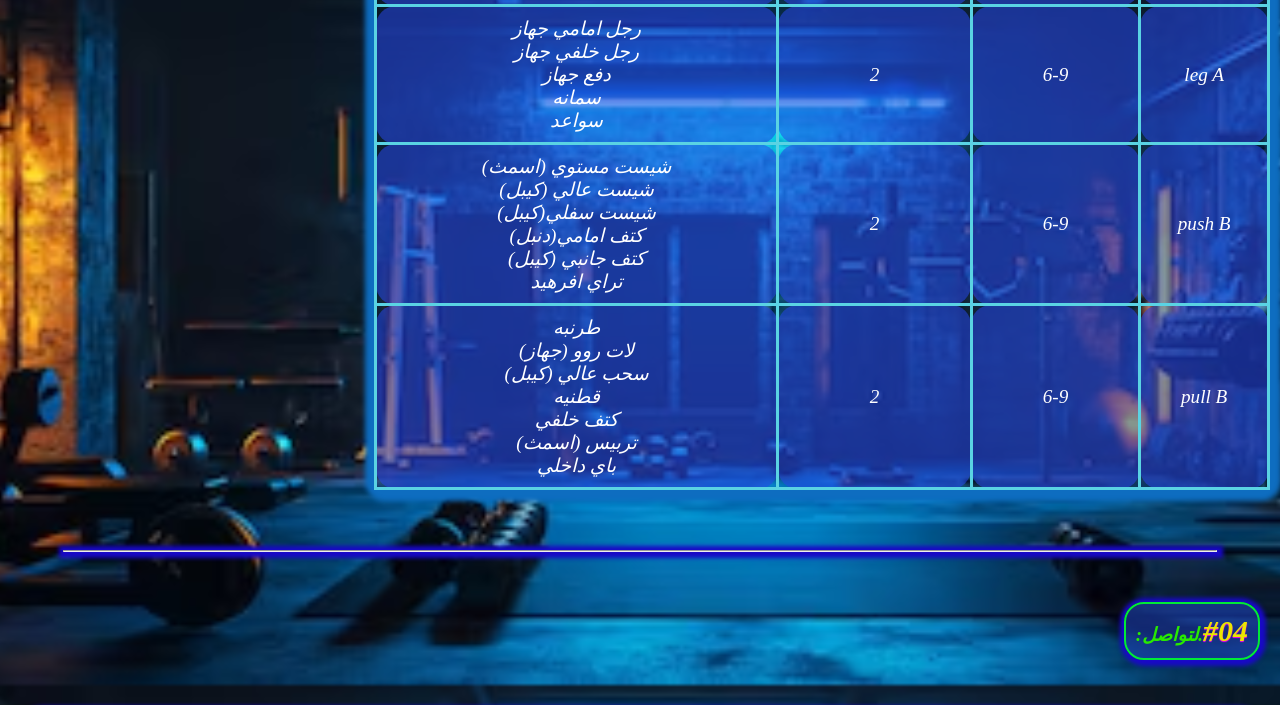
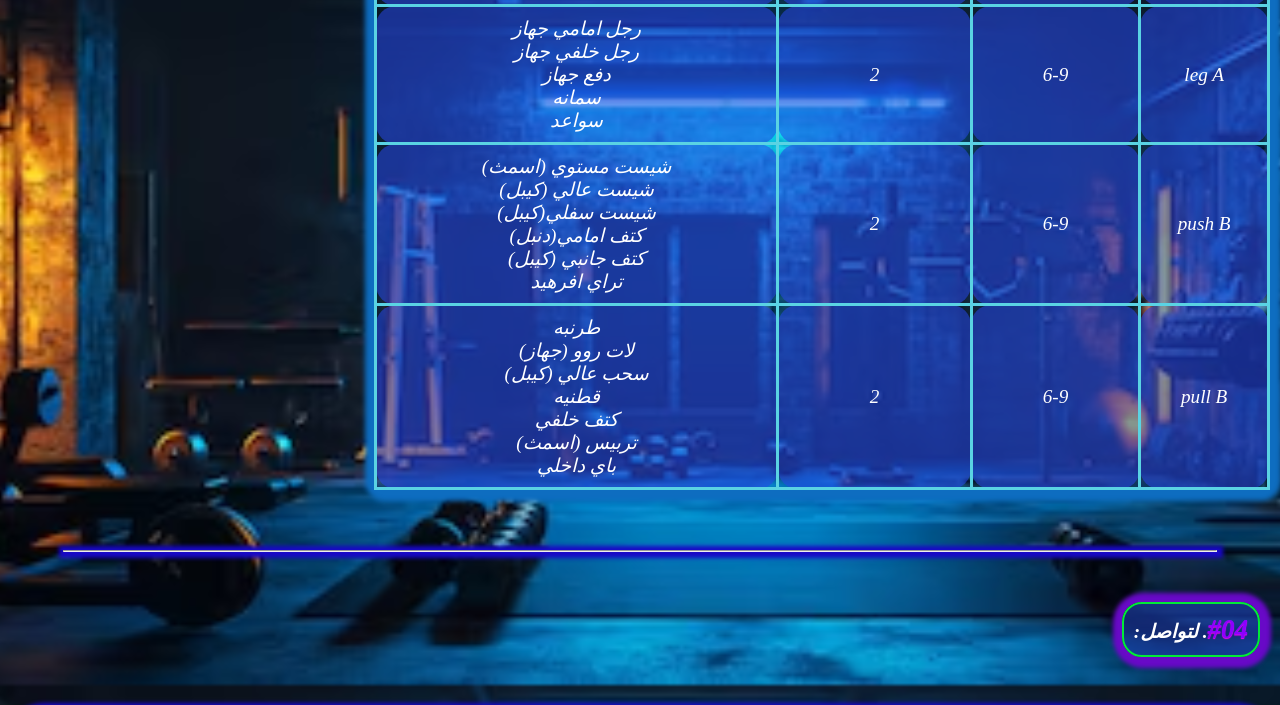
Before and after one commit to wwwelsaiedsalama1-netizen/onlin-gym, a plain HTML site: page index.html in a window 1280 px wide. Shown: the part 2515-3220 px from the top of the page. Drawn offline with Linux system fonts and the light colour scheme.

Commit message:
Add files via upload

```diff
--- a/index.html
+++ b/index.html
@@ -237,12 +237,12 @@
         </table>
         </div>
         <hr>
-        <div class="media"><h3><span>#04</span>.لتواصل:</h3></div>
+        <div class="media"><h3><span>#04</span>.  لتواصل:</h3></div>
         <div class="social">
             <ul>
                 <li><a href="https://www.facebook.com/elsayed.salama.1"><i class="fa fa-facebook"></i></a></li>
-                <li><a href="https://twitter.com/elsayed_salama"><i class="fa fa-twitter"></i></a></li>
-                <li><a href="https://www.instagram.com/elsayed.salama/"><i class="fa fa-instagram"></i></a></li>
+                <li><a href="#"><i class="fa fa-twitter"></i></a></li>
+                <li><a href="https://www.instagram.com/elsayed_1l?igsh=OW42OWVrM295eXoz"><i class="fa fa-instagram"></i></a></li>
                 <li><a href="https://wa.me/qr/M2LT6EKIP3JVI1"><i class="fa fa-whatsapp"></i></a></li>
             </ul>
         </div>
--- a/style.css
+++ b/style.css
@@ -272,24 +272,21 @@ hr{
     margin: 50px auto;
 }
 .media h3{
-    color: #28ea01;
+    color: #ffffff;
     font-weight: 900;
     font-style: italic;
     border: #01ea37 2px solid;
     padding: 10px;
     border-radius: 20px;
     background-color: rgba(34, 74, 206, 0.507);
-    box-shadow:1px 1px 4px 5px rgb(25, 9, 199);
+    font-size: larger;
+    box-shadow:1px 1px 4px 10px rgb(104, 9, 199);
     width: fit-content;
     direction: rtl;
 }
 
-.media h3 span{
-    color: #eae601;
-    font-size: 30px;
-    font-weight: 900;
-    font-style: italic;
-}
+
+
 .media{
     display: flex;
     justify-content: end;
```
